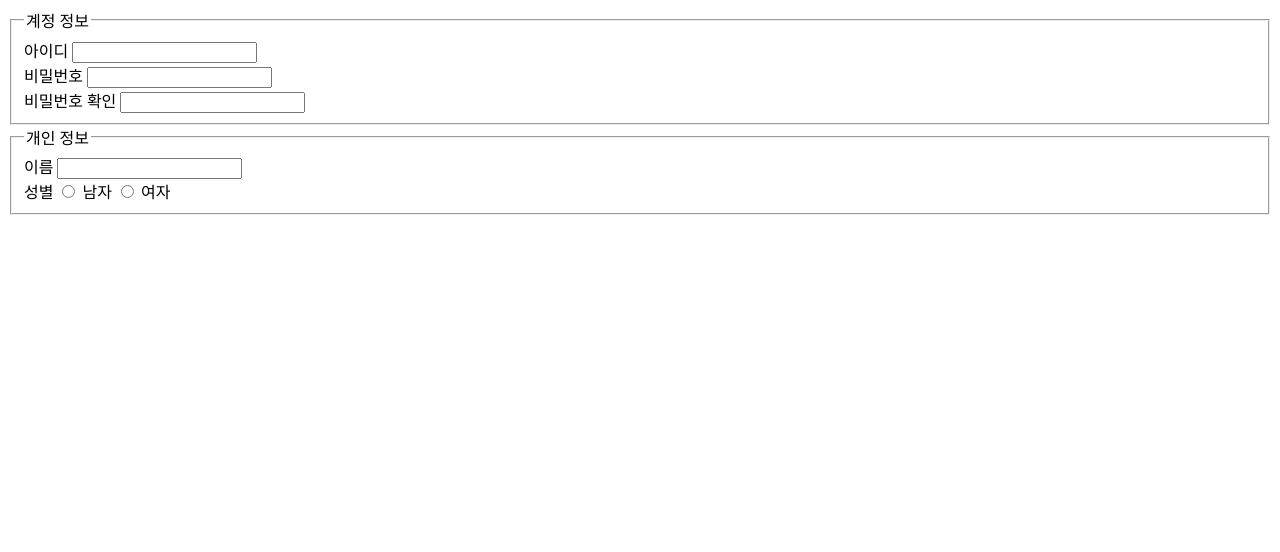
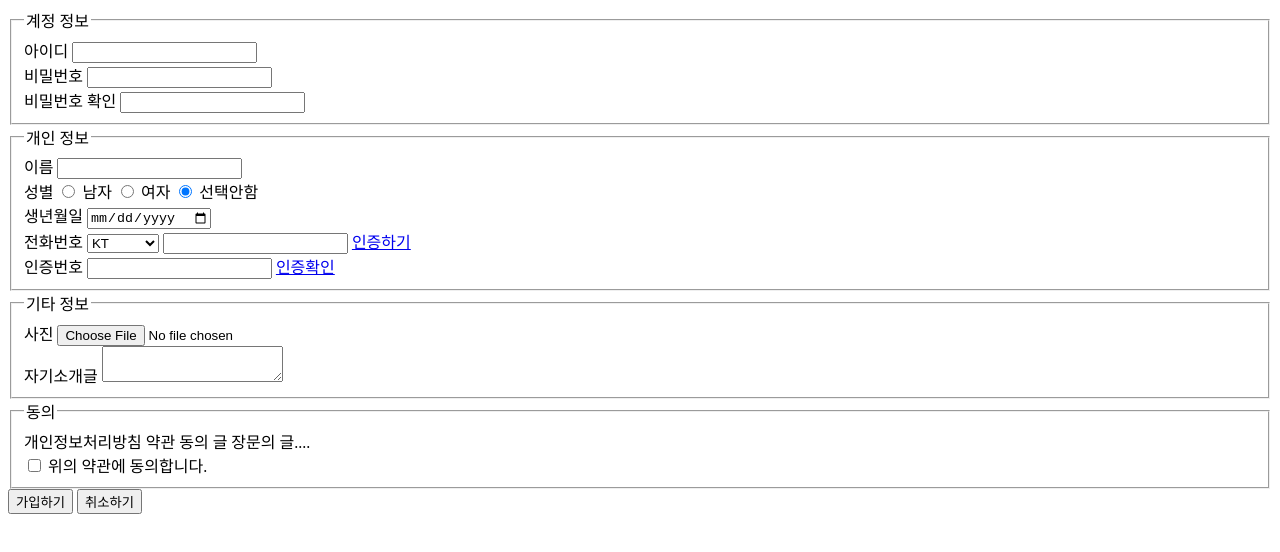
Before and after one commit to jungsaewon/web-class, a plain HTML site: page ch06-form/study2.html in a window 1280 px wide. Drawn offline with Linux system fonts and the light colour scheme.

Commit message:
추가추가

```diff
--- a/ch06-form/study2.html
+++ b/ch06-form/study2.html
@@ -11,31 +11,75 @@
             <legend>계정 정보</legend>
             <div>
                 <label for="user-id">아이디</label>
-                <input type="text" id="user-id">
+                <input type="text" id="user-id" required maxlength="10">
             </div>
             <div>
                 <label for="user-pw">비밀번호</label>
-                <input type="password" id="user-pw">
+                <input type="password" id="user-pw" required>
             </div>
             <div>
                 <label for="user-pw-con">비밀번호 확인</label>
-                <input type="password" id="user-pw-con">
+                <input type="password" id="user-pw-con" required>
             </div>
         </fieldset>
         <fieldset>
             <legend>개인 정보</legend>
             <div>
                 <label for="user-name">이름</label>
-                <input type="text" id="user-name">
+                <input type="text" id="user-name" required>
             </div>
             <div>
                 <label>성별</label>
-                <input type="radio" id="user-male">
+                <input type="radio" id="user-male" name="user-gender">
                 <label for="user-male">남자</label>
-                <input type="radio" id="user-female">
+                <input type="radio" id="user-female" name="user-gender">
                 <label for="user-female">여자</label>
+                <input type="radio" id="user-notselect" name="user-gender" checked>
+                <label for="user-notselect">선택안함</label>
+            </div>
+            <div>
+                <label for="user-birth">생년월일</label>
+                <input type="date" id="user-birth" required>
+            </div>
+            <div>
+                <label for="user-membership">전화번호</label>
+                <select id="user-membership">
+                    <option value="선택안함">선택안함</option>
+                    <option value="KT" selected>KT</option>
+                    <option value="SK" disabled>SK</option>
+                    <option value="U+">U+</option>
+                    <option value="알뜰폰">알뜰폰</option>
+                </select>
+                <input type="number" id="user-phone" required>
+                <a href="#">인증하기</a>
+            </div>
+            <div>
+                <label for="number-confirm">인증번호</label>
+                <input type="number" id="number-confirm" required>
+                <a href="#">인증확인</a>
             </div>
         </fieldset>
+        <fieldset>
+            <legend>기타 정보</legend>
+            <div>
+                <label for="user-photo">사진</label>
+                <input type="file" id="user-photo">
+            </div>
+            <div>
+                <label for="user-profile">자기소개글</label>
+                <textarea id="user-profile"></textarea>
+            </div>
+        </fieldset>
+        <fieldset>
+            <legend>동의</legend>
+            <div>
+                개인정보처리방침 약관 동의 글 장문의 글....
+            </div>
+            <input type="checkbox" id="user-agree">
+            <label for="user-agree">위의 약관에 동의합니다.</label>
+        </fieldset>
+        <button type="submit">가입하기</button>
+        <button type="reset">취소하기</button>
     </form>
 </body>
 </html>
```
